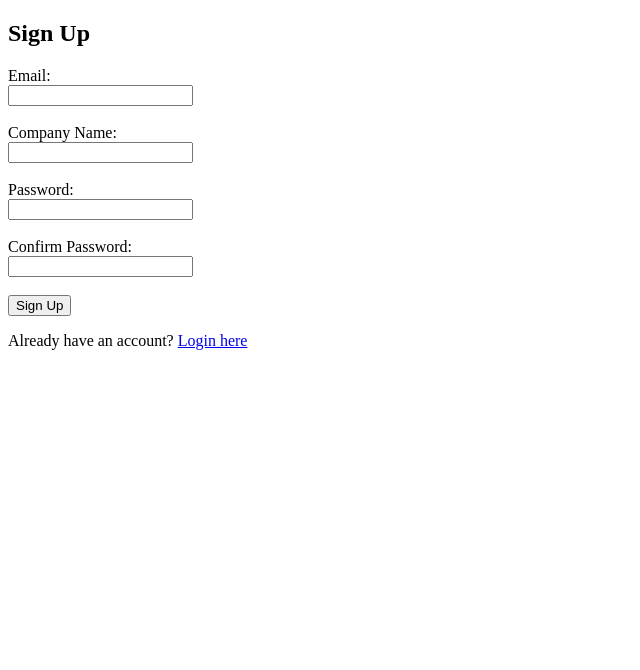
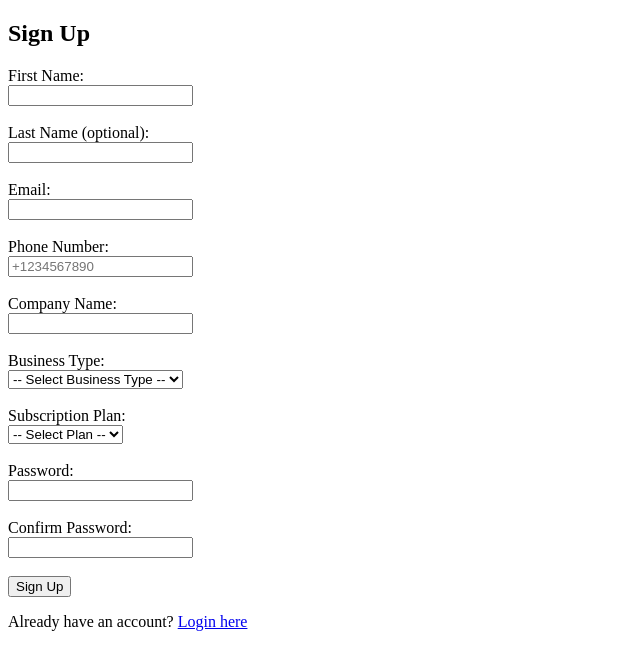
Before and after one commit to OVERDOZZZE/aruplex-ui, a Django app: page /client/sign_up/ in a window 1280 px wide. Shown: the top 670 px of the page, without its empty margins (0-640 px from the left). Run offline with Django 5.2, Linux system fonts and the light colour scheme.

Commit message:
Handled couple logical flows in login/signup logics

```diff
--- a/client/templates/client/signup.html
+++ b/client/templates/client/signup.html
@@ -6,11 +6,36 @@
   <form method="POST" action="{% url 'sign_up' %}">
     {% csrf_token %}
 
+    <label for="name">First Name:</label><br>
+    <input type="text" id="name" name="name" required><br><br>
+
+    <label for="surname">Last Name (optional):</label><br>
+    <input type="text" id="surname" name="surname"><br><br>
+
     <label for="email">Email:</label><br>
     <input type="email" id="email" name="email" required><br><br>
 
+    <label for="phone_number">Phone Number:</label><br>
+    <input type="tel" id="phone_number" name="phone_number" placeholder="+1234567890"><br><br>
+
     <label for="company_name">Company Name:</label><br>
     <input type="text" id="company_name" name="company_name"><br><br>
+
+    <label for="business_type">Business Type:</label><br>
+    <select id="business_type" name="business_type">
+      <option value="">-- Select Business Type --</option>
+      {% for bt in business_types %}
+        <option value="{{ bt.id }}">{{ bt.name }}</option>
+      {% endfor %}
+    </select><br><br>
+
+    <label for="subscription_plan">Subscription Plan:</label><br>
+    <select id="subscription_plan" name="subscription_plan">
+      <option value="">-- Select Plan --</option>
+      {% for plan in subscription_plans %}
+        <option value="{{ plan.id }}">{{ plan.name }} ({{ plan.price }})</option>
+      {% endfor %}
+    </select><br><br>
 
     <label for="password">Password:</label><br>
     <input type="password" id="password" name="password" required><br><br>
@@ -21,6 +46,5 @@
     <button type="submit">Sign Up</button>
   </form>
 
-
   <p>Already have an account? <a href="{% url 'login' %}">Login here</a></p>
 {% endblock %}
--- a/client/views.py
+++ b/client/views.py
@@ -6,7 +6,9 @@ from .decorators import redirect_authenticated
 from .auth_utils import is_authenticated
 
 
-@redirect_authenticated(to='home')
+POST_AUTH_REDIRECT = 'dashboard_home'
+
+@redirect_authenticated(to=POST_AUTH_REDIRECT)
 def login(request):
     if request.method == 'POST':
         email = request.POST.get('email')
@@ -23,7 +25,7 @@ def login(request):
             request.session['access'] = data.get('access')
             request.session['refresh'] = data.get('refresh')
             messages.success(request, 'Logged in successfully.')
-            return redirect('home')
+            return redirect(POST_AUTH_REDIRECT)
         else:
             error_message = data.get('detail', 'Login failed, try again.')
             messages.error(request, error_message)
@@ -31,6 +33,7 @@ def login(request):
     return render(request, 'client/login.html')
 
 
+@redirect_authenticated(to=POST_AUTH_REDIRECT)
 def sign_up(request):
     if request.method == 'POST':
         email = request.POST.get('email')
@@ -65,7 +68,7 @@ def sign_up(request):
                 request.session['access'] = data.get('access')
                 request.session['refresh'] = data.get('refresh')
                 messages.success(request, 'Account created successfully.')
-                return redirect('home')
+                return redirect(POST_AUTH_REDIRECT)
             error_msg = data.get('detail') or ' | '.join(
             f"{k}: {', '.join(v) if isinstance(v, list) else v}"
             for k, v in data.items()
@@ -80,7 +83,7 @@ def sign_up(request):
 
 def logout(request):
     if request.method == 'GET':
-        return redirect('home')
+        return redirect(POST_AUTH_REDIRECT)
 
     elif request.method == 'POST':
         try:
--- a/dashboard/views.py
+++ b/dashboard/views.py
@@ -1,6 +1,8 @@
 from django.shortcuts import render
+from client.auth_utils import is_authenticated
 
 
 
 def dashboard_home(request):
-    return render(request, 'dashboard/dashboard_home.html')
+    is_authenticated_ = is_authenticated(request)
+    return render(request, 'dashboard/dashboard_home.html', {'is_authenticated_': is_authenticated_})
```
Also changed, not shown: dashboard/templates/dashboard/dashboard_home.html (+13 -10 lines). Lines whose indentation alone changed are shown as unchanged.
